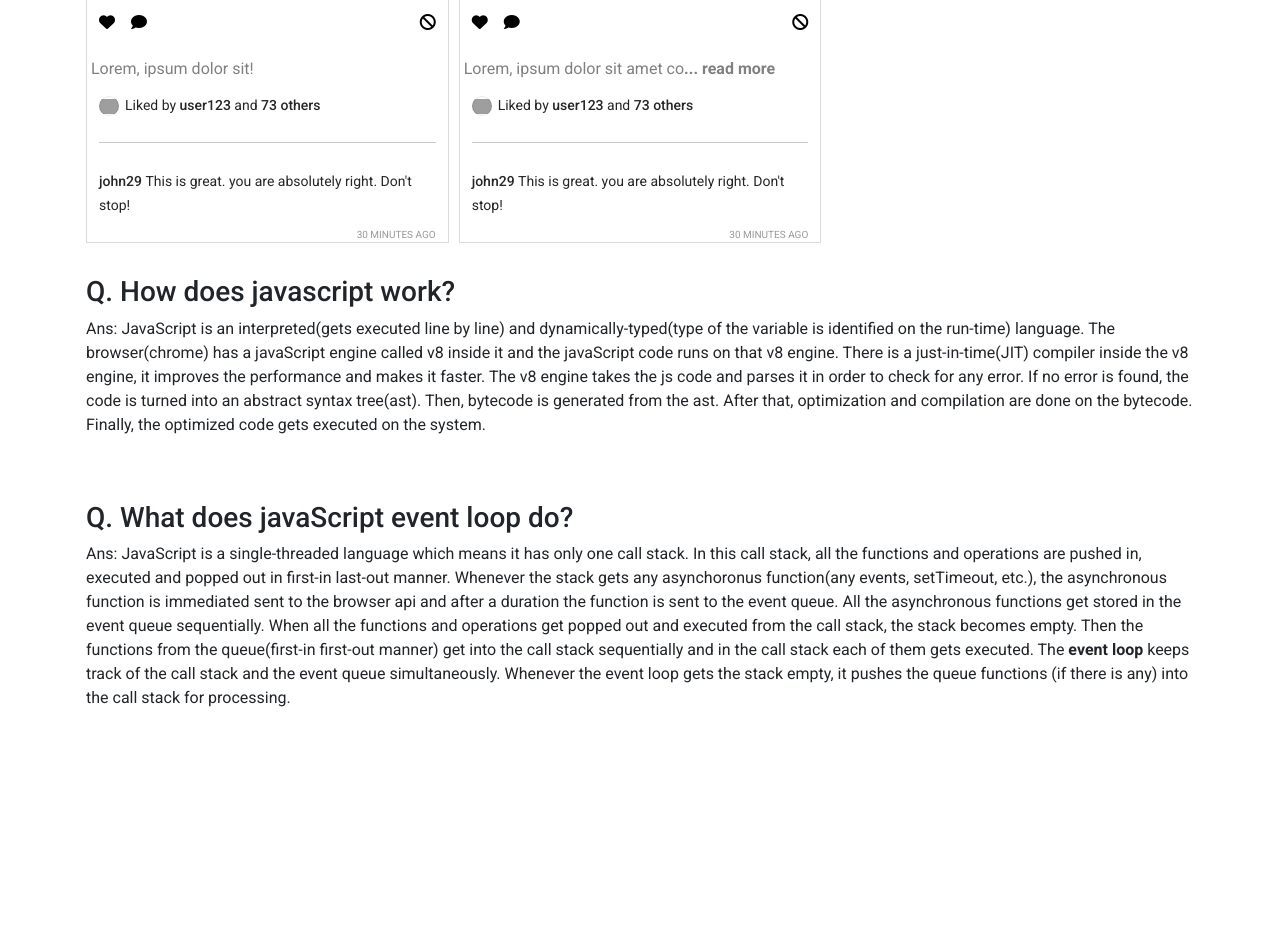
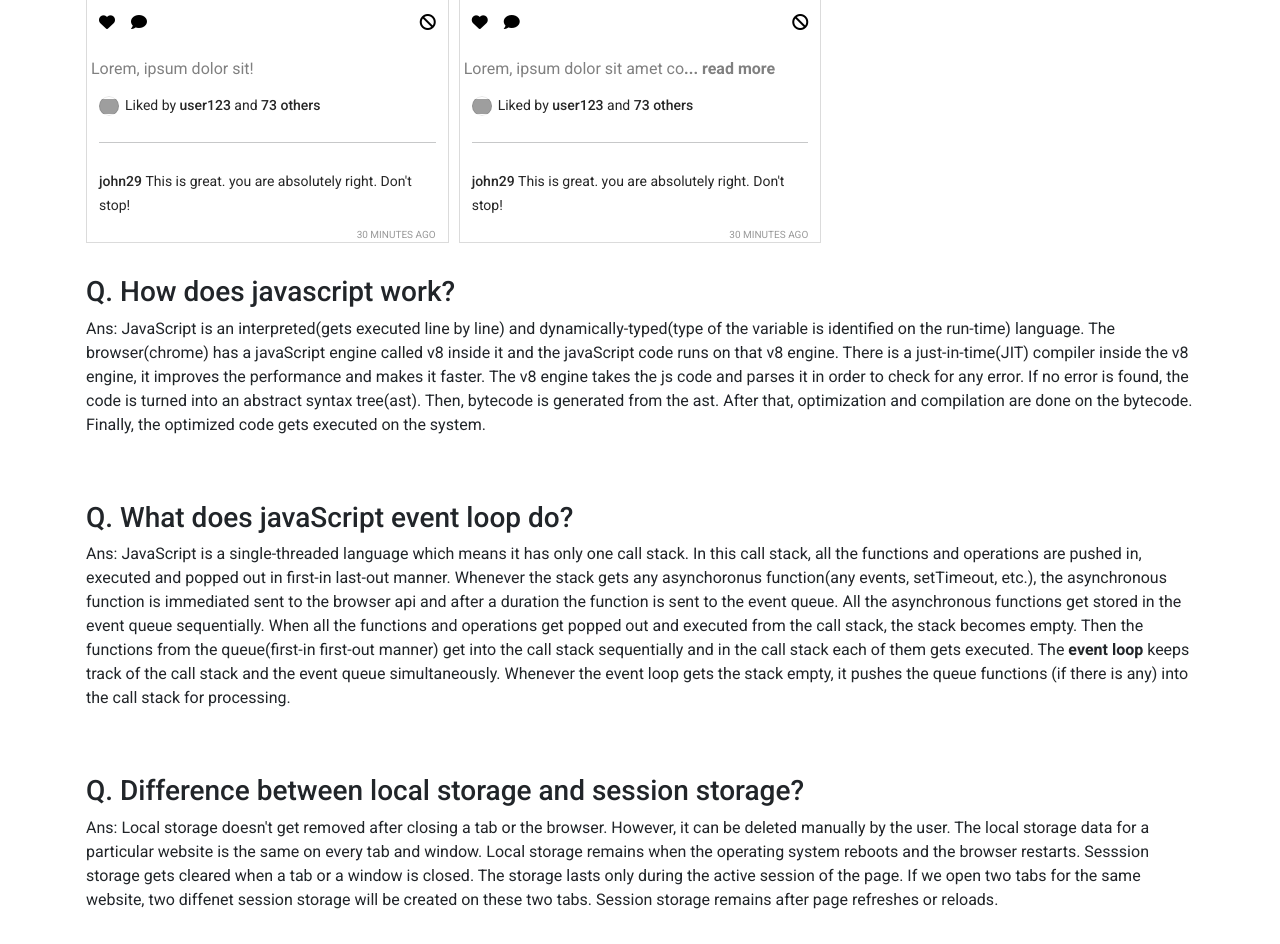
Before and after one commit to myishatunsamiha/insta-shohor, a plain HTML site: page index.html in a window 1280 px wide. Shown: the part 1289-2233 px from the top of the page. Before the commit the page ends 2031 px from the top, so only its background shows below. Drawn offline with nearby package versions, Linux system fonts and the light colour scheme; grey boxes are pictures that could not be loaded.

Commit message:
Made some correction on the 3rd answer.

```diff
--- a/index.html
+++ b/index.html
@@ -85,6 +85,18 @@
             keeps track of the call stack and the event queue simultaneously. Whenever the event loop gets the stack
             empty, it pushes the queue functions (if there is any) into the call stack for processing.
         </p>
+
+        <br><br>
+        <h3>Q. Difference between local storage and session storage?</h3>
+        <p>Ans: Local storage doesn't get removed after closing a tab or the browser. However, it can be deleted
+            manually by the user. The local storage data for a particular website is the same on every tab and window.
+            Local
+            storage remains when the operating system reboots and the browser restarts.
+
+            Sesssion storage gets cleared when a tab or a window is closed. The storage lasts only during the active
+            session of the page. If we open two tabs for the same website, two diffenet session storage will be created
+            on these two tabs. Session storage remains after page refreshes or reloads.
+        </p>
     </section>
 
     <footer></footer>
```
